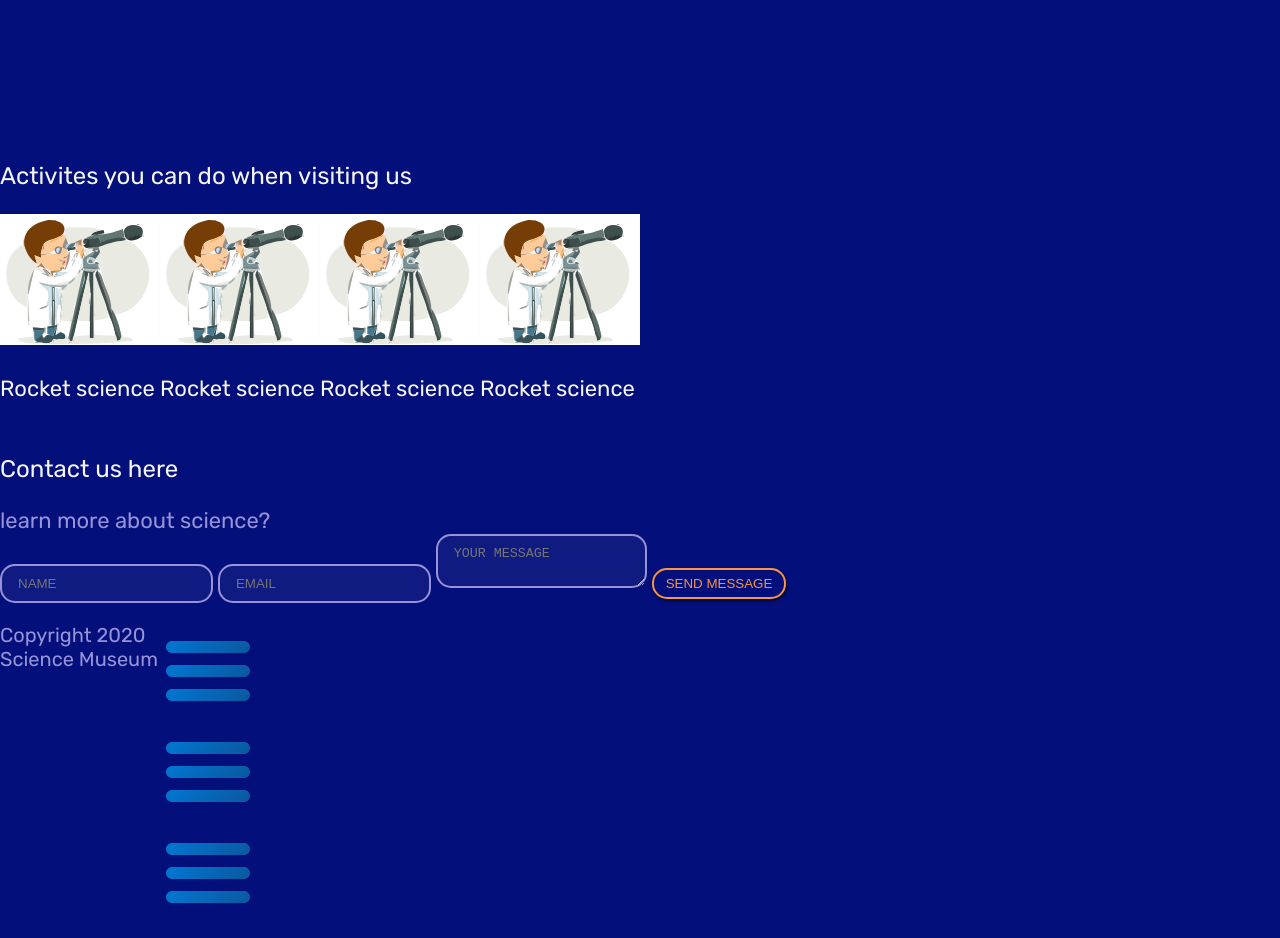
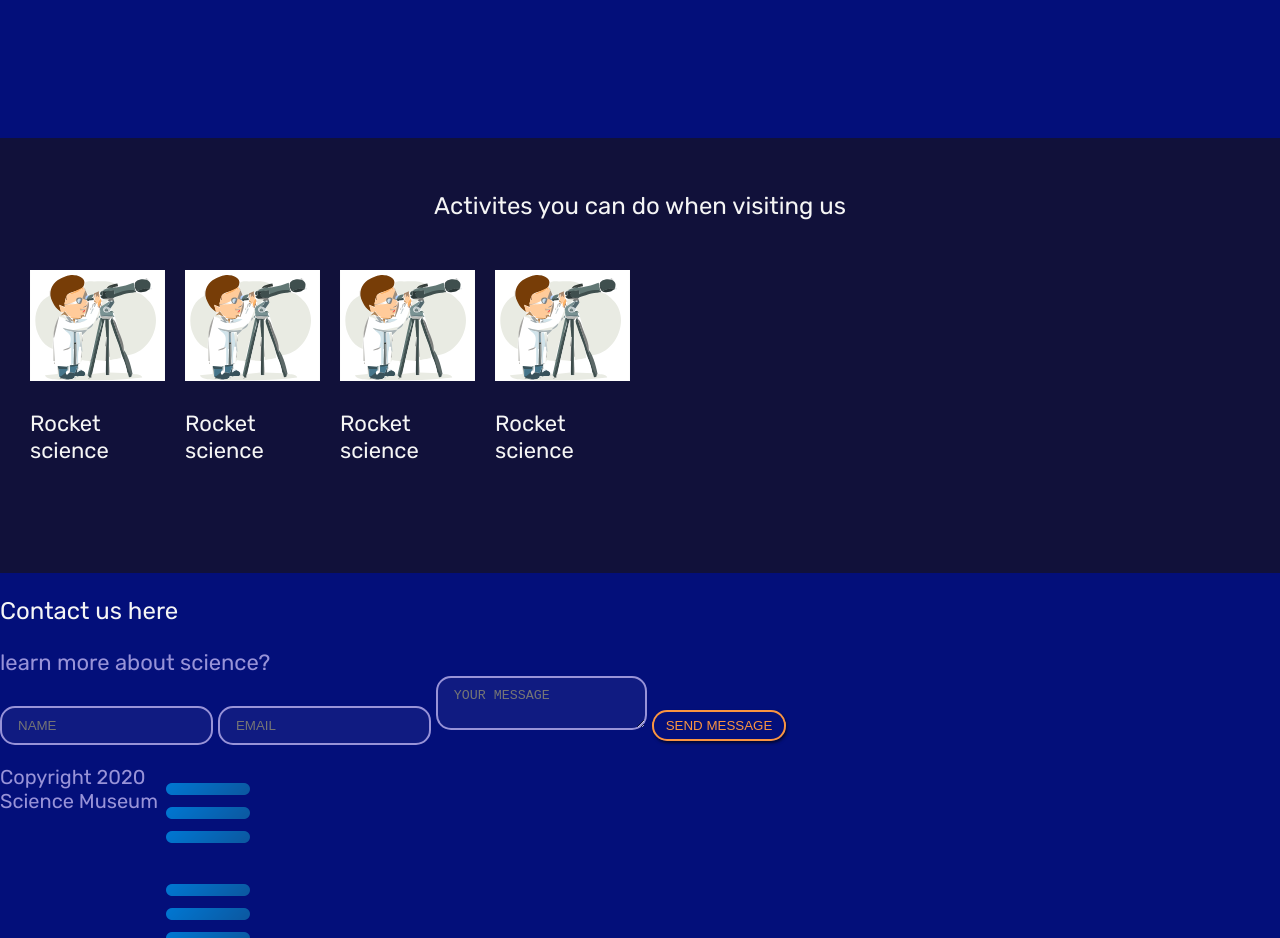
Before and after one commit to Krane96/Semester-Project, a plain HTML site: page index.html in a window 1280 px wide. Shown: the part 2581-3519 px from the top of the page. Drawn offline with Linux system fonts and the light colour scheme.

Commit message:
Update style.css

```diff
--- a/style.css
+++ b/style.css
@@ -108,6 +108,19 @@ h4{
 .projects h4{
     color: #9893D8;
 }
+#skills{
+    padding: 30px 20px;
+    background: rgb(17, 17, 58);
+}
+#skills h3{
+    text-align: center;
+}
+#skills ul{
+    margin: 40px 0;
+}
+#skills li{
+    padding: 10px;
+}
 
 /* Small screen */
 @media screen and (min-width: 620px){
```
